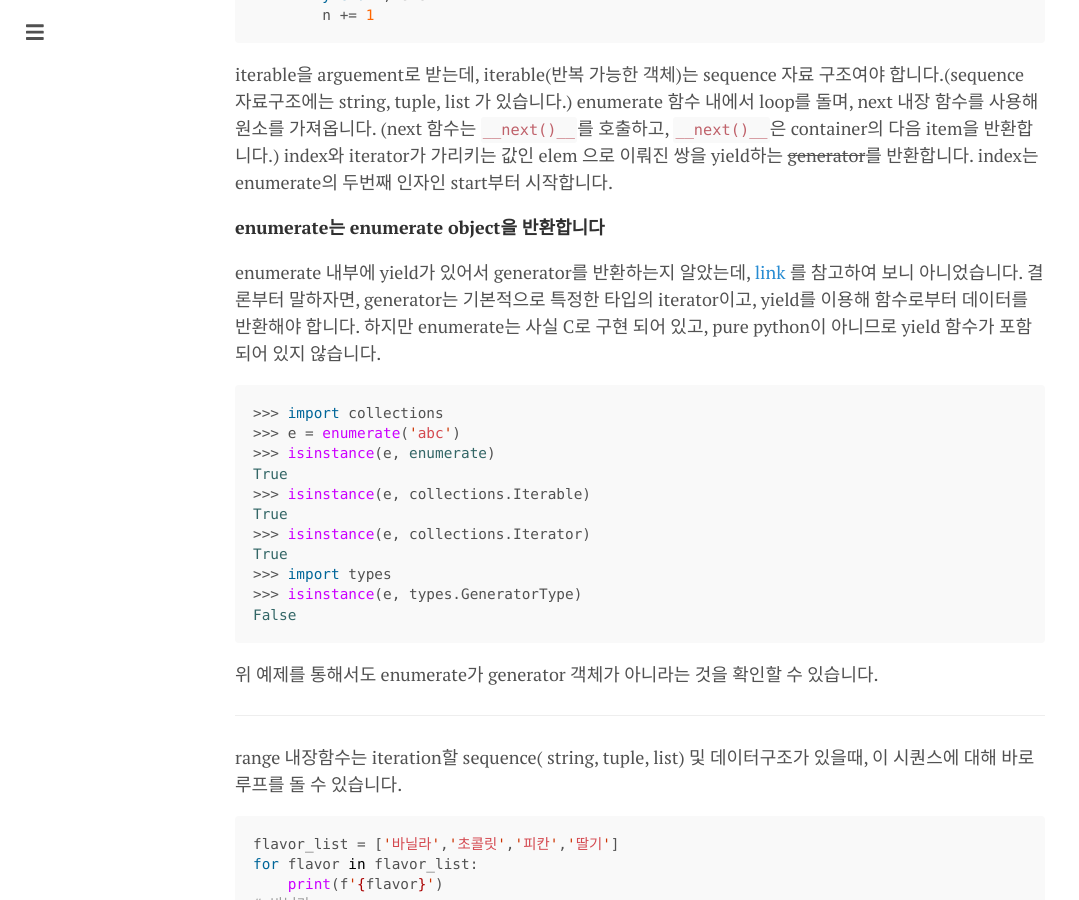
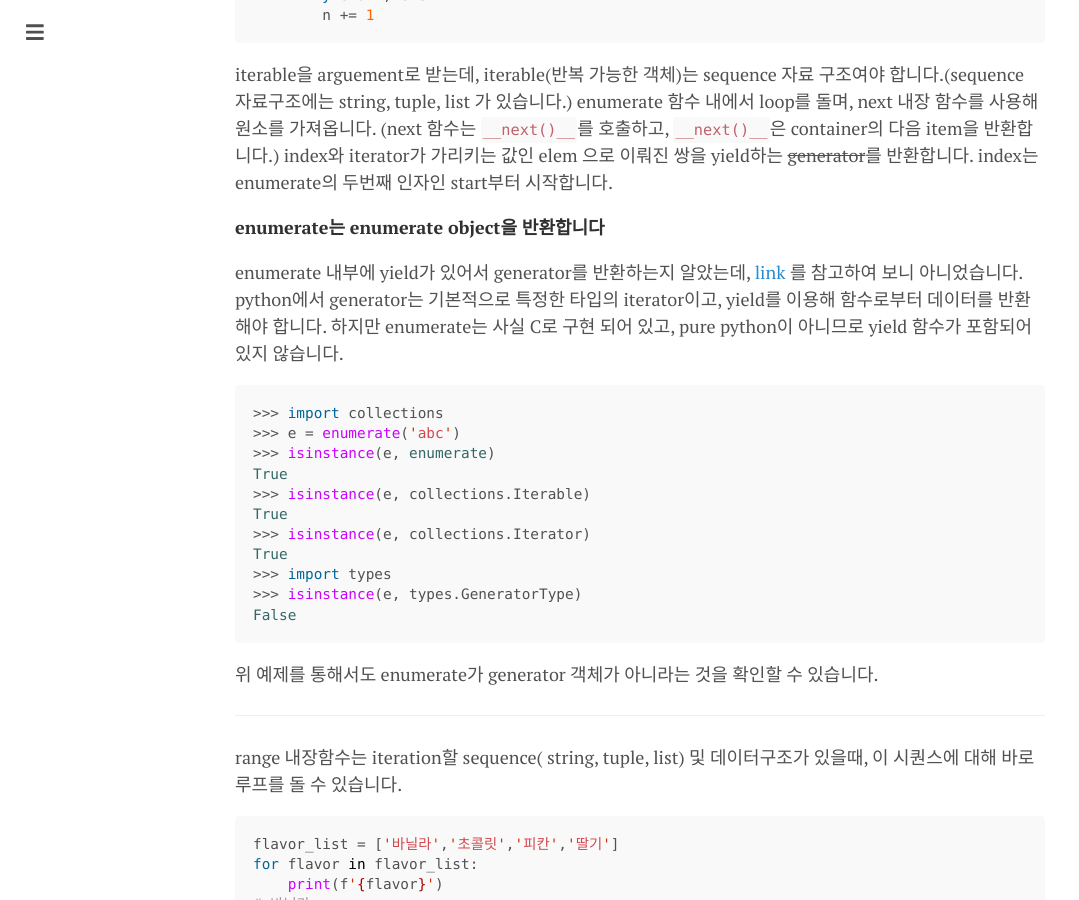
Before and after one commit to changhyeonnam/changhyeonnam.github.io, a Jekyll site: the page built from _posts/2021/2021-08-30-python_bw07_enumerate.md, in a window 1280 px wide and 900 px high, scrolled down 738 px. Shown: the whole window, without its empty margins (0-1079 px from the left). Built offline with Jekyll 4.4.1, drawn with Linux system fonts in a browser that asks for light colours; nearby versions of some CDN libraries; our own code applies the rules of GitHub Pages for plain Markdown files; comment, search, counter and statistics services are not loaded.

Commit message:
Update 2021-08-30-python_bw07_enumerate.md

````diff
--- a/_posts/2021/2021-08-30-python_bw07_enumerate.md
+++ b/_posts/2021/2021-08-30-python_bw07_enumerate.md
@@ -33,7 +33,7 @@ index와 iterator가 가리키는 값인 elem 으로 이뤄진 쌍을 yield하
 
 
 enumerate 내부에 yield가 있어서 generator를 반환하는지 알았는데, [link](https://stackoverflow.com/questions/23663231/does-enumerate-produce-a-generator-object)
-를 참고하여 보니 아니었습니다. 결론부터 말하자면, generator는 기본적으로 특정한 타입의 iterator이고, yield를 이용해 함수로부터 데이터를 반환해야 합니다. 하지만 enumerate는 사실 C로 구현 되어 있고, pure python이 아니므로 yield 함수가 포함되어 있지 않습니다.
+를 참고하여 보니 아니었습니다. python에서 generator는 기본적으로 특정한 타입의 iterator이고, yield를 이용해 함수로부터 데이터를 반환해야 합니다. 하지만 enumerate는 사실 C로 구현 되어 있고, pure python이 아니므로 yield 함수가 포함되어 있지 않습니다.
 ```python
 >>> import collections
 >>> e = enumerate('abc')
````
